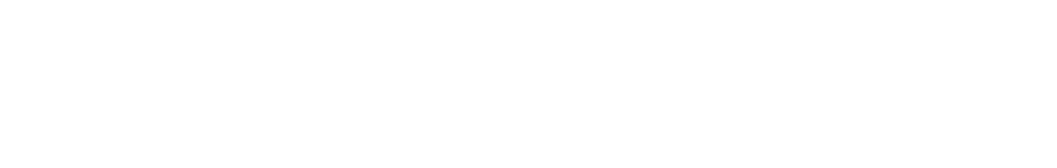
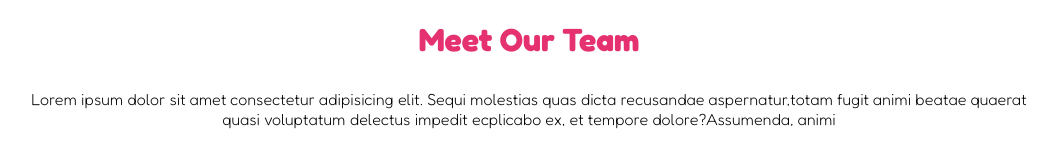
Before and after one commit to gaetano-94/html-css-float-cards, a plain HTML site: page index.html in a window 1280 px wide. Shown: the whole page, without its empty margins (111-1168 px from the left). Drawn offline with Linux system fonts and the light colour scheme.

Commit message:
feat: struttura header

```diff
--- a/css/style.css
+++ b/css/style.css
@@ -5,8 +5,27 @@
   box-sizing: border-box;
 }
 
-/* Font Style Body */
-body {
+/* Font Style H*/
+h1,
+h2,
+h3 {
   font-family: 'Fredoka', sans-serif;
 }
-/* Font Style Body */
+/* Font Style H */
+
+/* Header */
+.contenitore-titolo {
+  text-align: center;
+  max-width: 1000px;
+  margin: auto;
+  margin-top: 20px;
+}
+
+.titolo {
+  color: #e53170;
+}
+
+.testo-header {
+  margin-top: 30px;
+  font-family: 'Fredoka', sans-serif;
+}
--- a/index.html
+++ b/index.html
@@ -4,11 +4,19 @@
     <meta charset="UTF-8" />
     <meta name="viewport" content="width=device-width, initial-scale=1.0" />
     <title>Floating Cards</title>
+    <!-- Font h1,h2,h3 -->
+    <link rel="preconnect" href="https://fonts.googleapis.com" />
+    <link rel="preconnect" href="https://fonts.gstatic.com" crossorigin />
+    <link
+      href="https://fonts.googleapis.com/css2?family=Fredoka:wght@700&display=swap"
+      rel="stylesheet"
+    />
+    <!-- /Font h1,h2,h3 -->
     <!-- Font body -->
     <link rel="preconnect" href="https://fonts.googleapis.com" />
     <link rel="preconnect" href="https://fonts.gstatic.com" crossorigin />
     <link
-      href="https://fonts.googleapis.com/css2?family=Fredoka:wght@600&display=swap"
+      href="https://fonts.googleapis.com/css2?family=Fredoka:wght@300&display=swap"
       rel="stylesheet"
     />
     <!-- /Font body -->
@@ -16,5 +24,22 @@
     <link rel="stylesheet" href="./css/style.css" />
     <!-- il mio CSS -->
   </head>
-  <body></body>
+  <body>
+    <!-- titolo più testo -->
+    <header>
+      <div class="contenitore-titolo">
+        <h1 class="titolo">Meet Our Team</h1>
+        <p class="testo-header">
+          Lorem ipsum dolor sit amet consectetur adipisicing elit. Sequi
+          molestias quas dicta recusandae aspernatur,totam fugit animi beatae
+          quaerat quasi voluptatum delectus impedit ecplicabo ex, et tempore
+          dolore?Assumenda, animi
+        </p>
+      </div>
+    </header>
+    <!-- /titolo più testo -->
+    <!-- immagini più informazioni del Team -->
+    <main></main>
+    <!-- /immagini più informazioni del Team -->
+  </body>
 </html>
```
